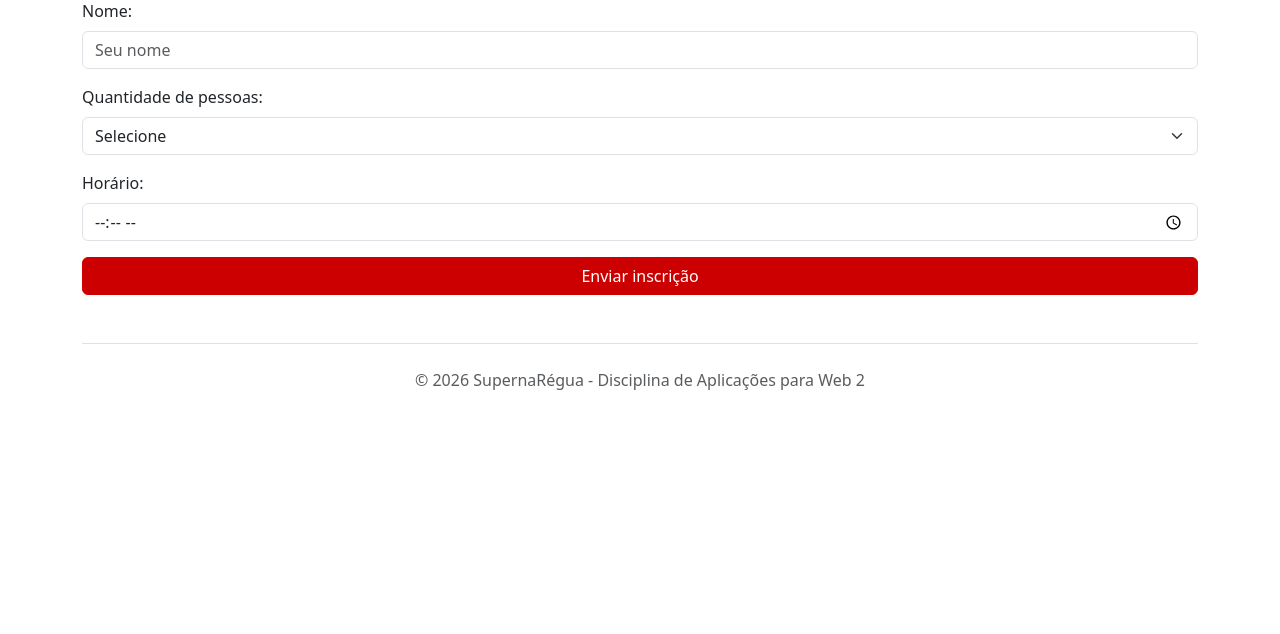
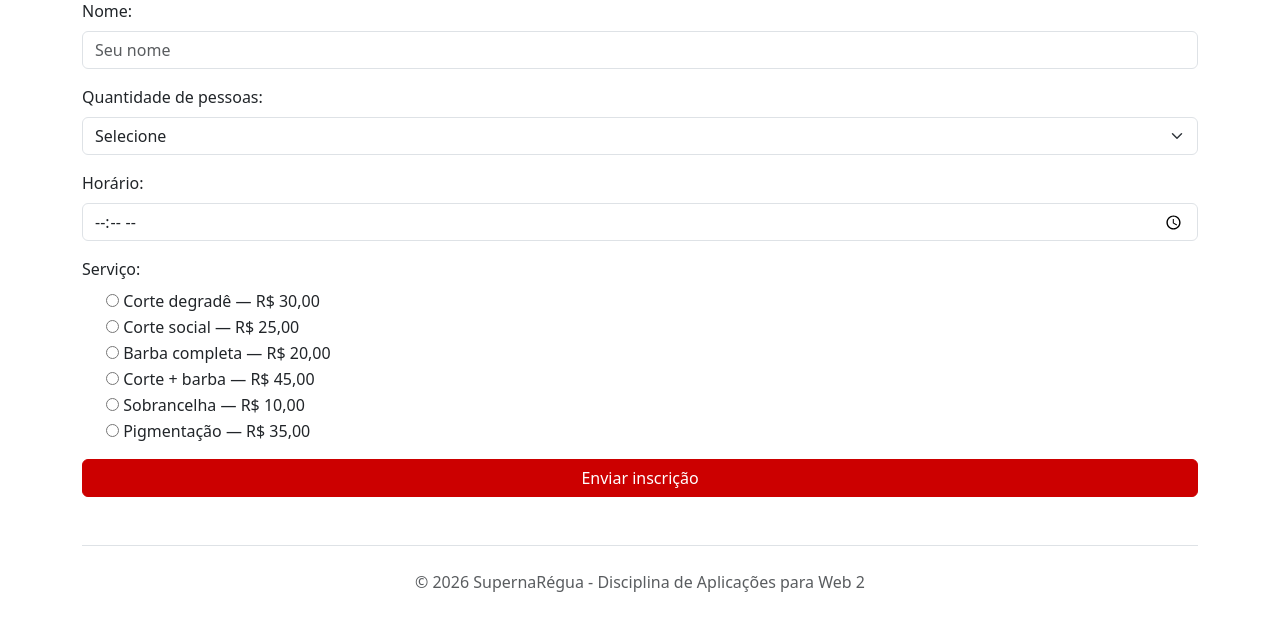
Before and after one commit to RafaBs10/Trabalho_Web2_SuperNaRegua, a PHP site: page /index.php in a window 1280 px wide. Shown: the part 654-1288 px from the top of the page. Before the commit the page ends 1044 px from the top, so only its background shows below. Run offline with PHP 8.4, Linux system fonts and the light colour scheme.

Commit message:
updateform

```diff
--- a/TrabalhoWeb/index.php
+++ b/TrabalhoWeb/index.php
@@ -83,7 +83,7 @@ foreach ($servicos as $servico) {
 
                 <h2 class="mb-4">Agendamento</h2>
 
-                <form action="confirmacao.php" method="post">
+                <form action="resultado.php" method="post">
 
                     <div class="mb-3">
                         <label for="nome" class="form-label">Nome:</label>
@@ -105,6 +105,40 @@ foreach ($servicos as $servico) {
                         <input type="time" name="horario" id="horario" required class="form-control">
                     </div>
 
+                    <div class="mb-3">
+                        <label class="form-label">Serviço:</label>
+
+                        <div class="form-check">
+                            <input type="radio" name="id" id="servico1" value="1" required>
+                            <label for="servico1" class="form-check-label">Corte degradê — R$ 30,00</label>
+                        </div>
+
+                        <div class="form-check">
+                            <input type="radio" name="id" id="servico2" value="2">
+                            <label for="servico2" class="form-check-label">Corte social — R$ 25,00</label>
+                        </div>
+
+                        <div class="form-check">
+                            <input type="radio" name="id" id="servico3" value="3">
+                            <label for="servico3" class="form-check-label">Barba completa — R$ 20,00</label>
+                        </div>
+
+                        <div class="form-check">
+                            <input type="radio" name="id" id="servico4" value="4">
+                            <label for="servico4" class="form-check-label">Corte + barba — R$ 45,00</label>
+                        </div>
+
+                        <div class="form-check">
+                            <input type="radio" name="id" id="servico5" value="5">
+                            <label for="servico5" class="form-check-label">Sobrancelha — R$ 10,00</label>
+                        </div>
+
+                        <div class="form-check">
+                            <input type="radio" name="id" id="servico6" value="6">
+                            <label for="servico6" class="form-check-label">Pigmentação — R$ 35,00</label>
+                        </div>
+                    </div>
+
                     <button type="submit" class="btn btn-primary w-100">Enviar inscrição</button>
 
                 </form>
```
Also changed, not shown: TrabalhoWeb/resultado.php (+2 -9 lines).
